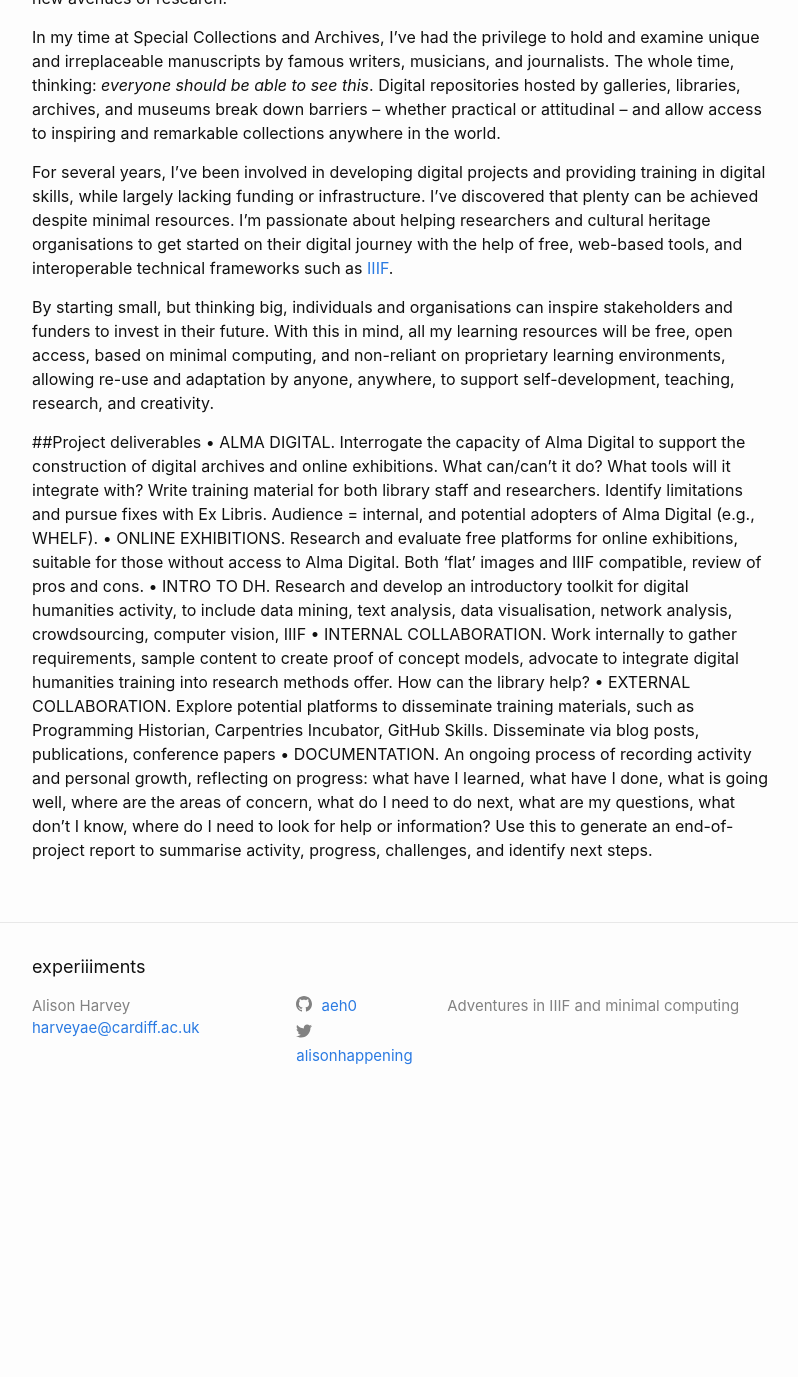
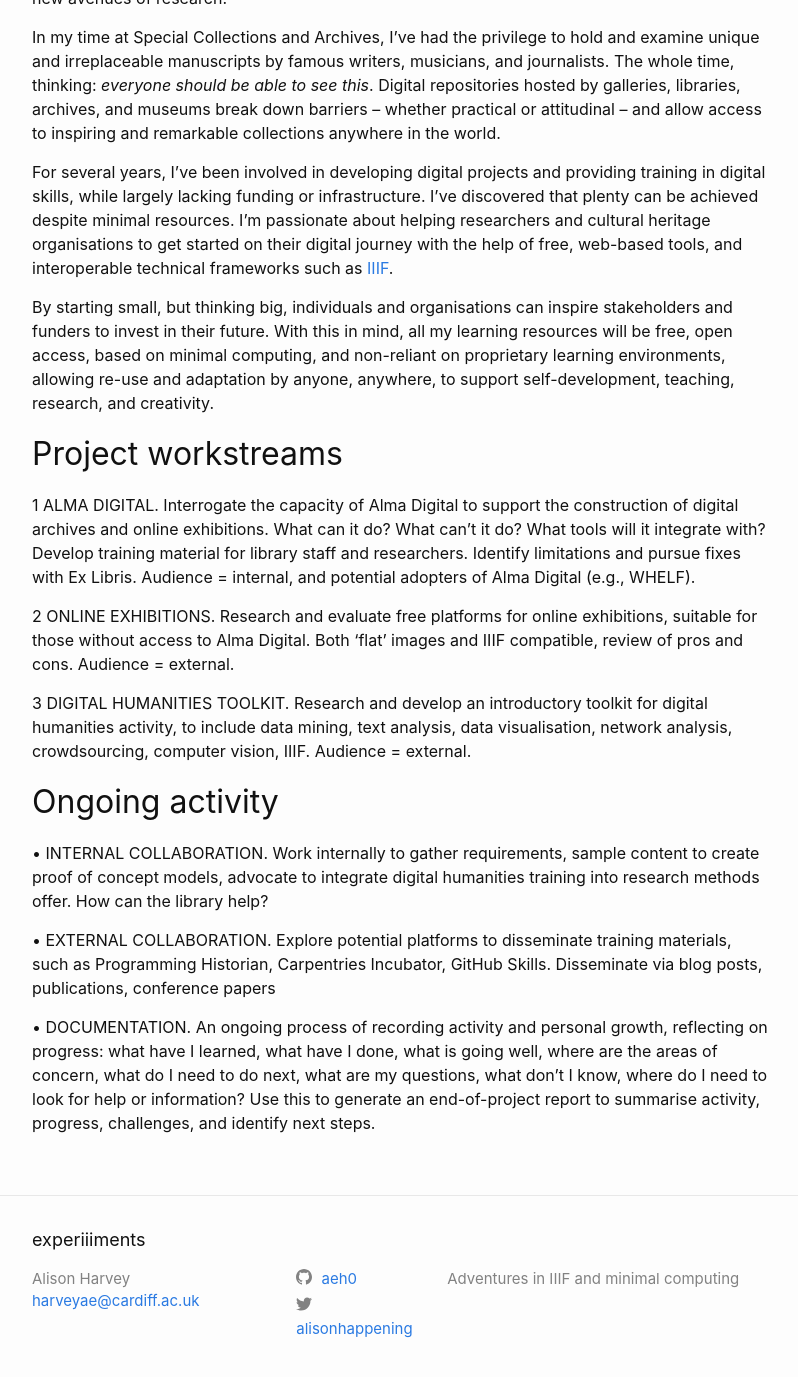
Before and after one commit to aeh0/experiiiments, a Jekyll site: the page built from about.markdown, in a window 1280 px wide and 1400 px high, scrolled down 583 px. Shown: the top 1377 px of the window, without its empty margins (238-1036 px from the left). Built offline with Jekyll 4.4.1, drawn with Linux system fonts in a browser that asks for light colours; before the commit the page ends 1710 px from its top, so only the background shows below that.

Commit message:
Update about.markdown

```diff
--- a/about.markdown
+++ b/about.markdown
@@ -20,10 +20,18 @@ For several years, I’ve been involved in developing digital projects and provi
 
 By starting small, but thinking big, individuals and organisations can inspire stakeholders and funders to invest in their future. With this in mind, all my learning resources will be free, open access, based on minimal computing, and non-reliant on proprietary learning environments, allowing re-use and adaptation by anyone, anywhere, to support self-development, teaching, research, and creativity.
 
-##Project deliverables
-•	ALMA DIGITAL. Interrogate the capacity of Alma Digital to support the construction of digital archives and online exhibitions. What can/can’t it do? What tools will it integrate with? Write training material for both library staff and researchers. Identify limitations and pursue fixes with Ex Libris. Audience = internal, and potential adopters of Alma Digital (e.g., WHELF).
-•	ONLINE EXHIBITIONS. Research and evaluate free platforms for online exhibitions, suitable for those without access to Alma Digital. Both ‘flat’ images and IIIF compatible, review of pros and cons.
-•	INTRO TO DH. Research and develop an introductory toolkit for digital humanities activity, to include data mining, text analysis, data visualisation, network analysis, crowdsourcing, computer vision, IIIF
+## Project workstreams
+
+1	ALMA DIGITAL. Interrogate the capacity of Alma Digital to support the construction of digital archives and online exhibitions. What can it do? What can’t it do? What tools will it integrate with? Develop training material for library staff and researchers. Identify limitations and pursue fixes with Ex Libris. Audience = internal, and potential adopters of Alma Digital (e.g., WHELF).
+
+2	ONLINE EXHIBITIONS. Research and evaluate free platforms for online exhibitions, suitable for those without access to Alma Digital. Both ‘flat’ images and IIIF compatible, review of pros and cons. Audience = external.
+
+3	DIGITAL HUMANITIES TOOLKIT. Research and develop an introductory toolkit for digital humanities activity, to include data mining, text analysis, data visualisation, network analysis, crowdsourcing, computer vision, IIIF. Audience = external.
+
+## Ongoing activity
+
 •	INTERNAL COLLABORATION. Work internally to gather requirements, sample content to create proof of concept models, advocate to integrate digital humanities training into research methods offer. How can the library help?
+
 •	EXTERNAL COLLABORATION. Explore potential platforms to disseminate training materials, such as Programming Historian, Carpentries Incubator, GitHub Skills. Disseminate via blog posts, publications, conference papers
+
 •	DOCUMENTATION. An ongoing process of recording activity and personal growth, reflecting on progress: what have I learned, what have I done, what is going well, where are the areas of concern, what do I need to do next, what are my questions, what don’t I know, where do I need to look for help or information? Use this to generate an end-of-project report to summarise activity, progress, challenges, and identify next steps.
```
